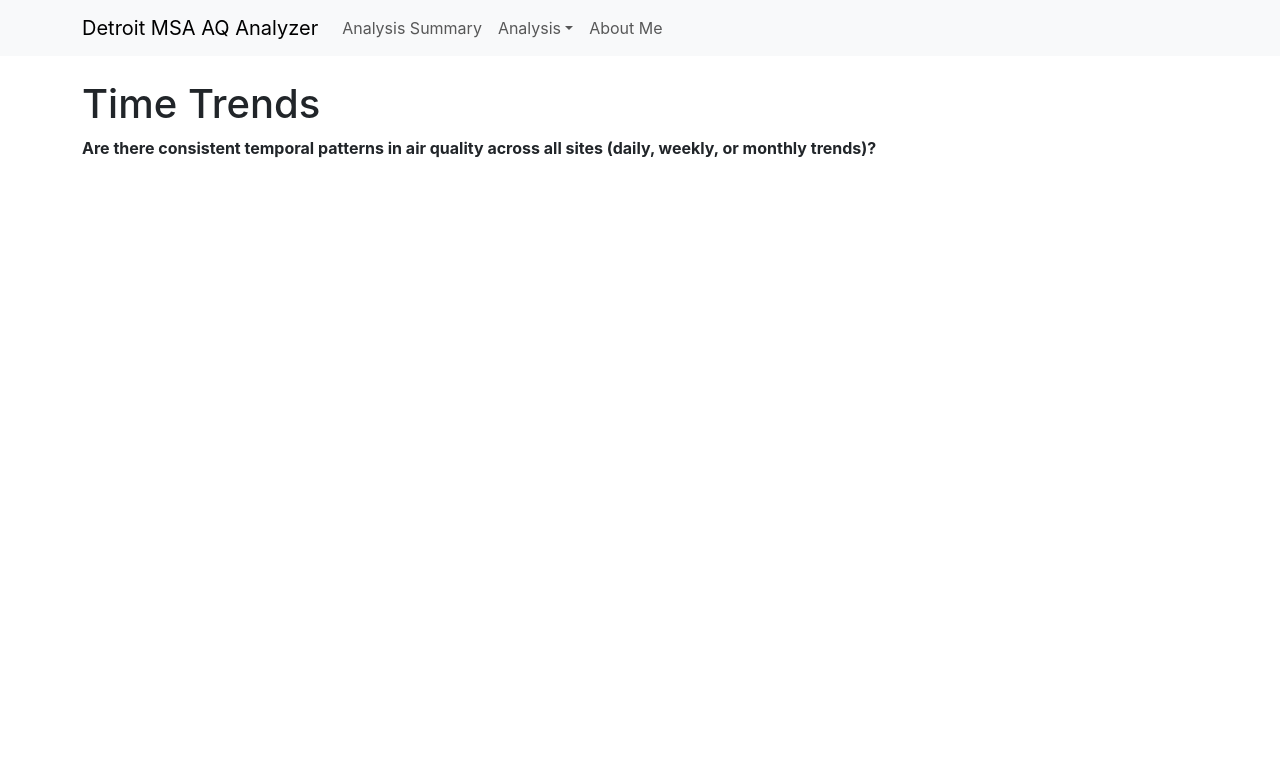
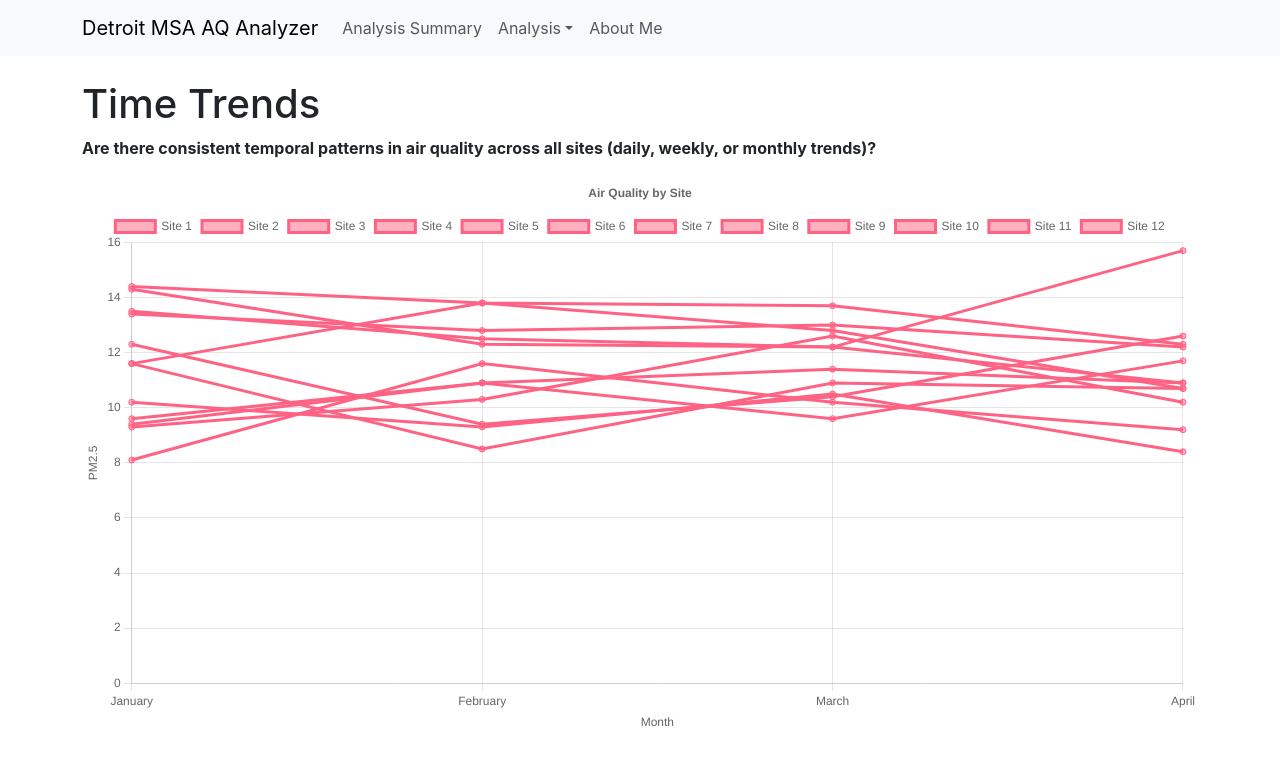
Before and after one commit to ahdeah/detroit-msa-aq-analyzer-epfp2, a React (Create React App) app in the folder frontend/: page /time-trends in a window 1280 px wide. Shown: the top 764 px of the page. Built offline with nearby package versions, Linux system fonts and the light colour scheme.

Commit message:
added static line chart

```diff
--- a/frontend/src/features/analysis/components/TimeTrends.jsx
+++ b/frontend/src/features/analysis/components/TimeTrends.jsx
@@ -1,4 +1,5 @@
 import React from "react";
+import LineChart from "./charts/LineChart";
 
 const TimeTrends = () => {
   return (
@@ -10,6 +11,7 @@ const TimeTrends = () => {
           (daily, weekly, or monthly trends)?
         </strong>
       </p>
+      <LineChart />
     </div>
   );
 };
--- a/frontend/src/features/analysis/components/charts/LineChart.jsx
+++ b/frontend/src/features/analysis/components/charts/LineChart.jsx
@@ -25,8 +25,78 @@ ChartJS.register(
   Legend
 );
 
+function generatePMReadings(mean, count = 100) {
+  const readings = [];
+  for (let i = 0; i < count; i++) {
+    // Simulate daily variation using normal distribution approximation
+    let value = (Math.random() * 2 - 1) * 2 + mean; // mean ± ~2
+    value = Math.max(5, Math.min(25, value)); // clamp between 5 and 25 µg/m³
+    readings.push(parseFloat(value.toFixed(1)));
+  }
+  return readings;
+}
+
+const siteData = [
+  { site: "Site 1", pm: generatePMReadings(10.2) },
+  { site: "Site 2", pm: generatePMReadings(12.5) },
+  { site: "Site 3", pm: generatePMReadings(11.8) },
+  { site: "Site 4", pm: generatePMReadings(9.7) },
+  { site: "Site 5", pm: generatePMReadings(13.3) },
+  { site: "Site 6", pm: generatePMReadings(10.9) },
+  { site: "Site 7", pm: generatePMReadings(11.4) },
+  { site: "Site 8", pm: generatePMReadings(12.1) },
+  { site: "Site 9", pm: generatePMReadings(10.6) },
+  { site: "Site 10", pm: generatePMReadings(9.9) },
+  { site: "Site 11", pm: generatePMReadings(13.7) },
+  { site: "Site 12", pm: generatePMReadings(11.2) },
+];
+
 const LineChart = () => {
-  return <div>LineChart</div>;
+  // Chart data
+  const chartData = {
+    labels: ["January", "February", "March", "April"],
+    datasets: siteData.map((item) => ({
+      label: item.site,
+      data: item.pm,
+      borderColor: "rgb(255, 99, 132)",
+      backgroundColor: "rgba(255, 99, 132, 0.5)",
+    })),
+  };
+
+  // Chart options
+  const options = {
+    responsive: true,
+    plugins: {
+      legend: {
+        position: "top",
+      },
+      title: {
+        display: true,
+        text: "Air Quality by Site",
+      },
+    },
+    scales: {
+      y: {
+        beginAtZero: true,
+        title: {
+          display: true,
+          text: "PM2.5",
+        },
+      },
+      x: {
+        title: {
+          display: true,
+          text: "Month",
+        },
+      },
+    },
+  };
+
+  return (
+    <div>
+      <Line options={options} data={chartData} />
+    </div>
+  );
 };
 
 export default LineChart;
```
